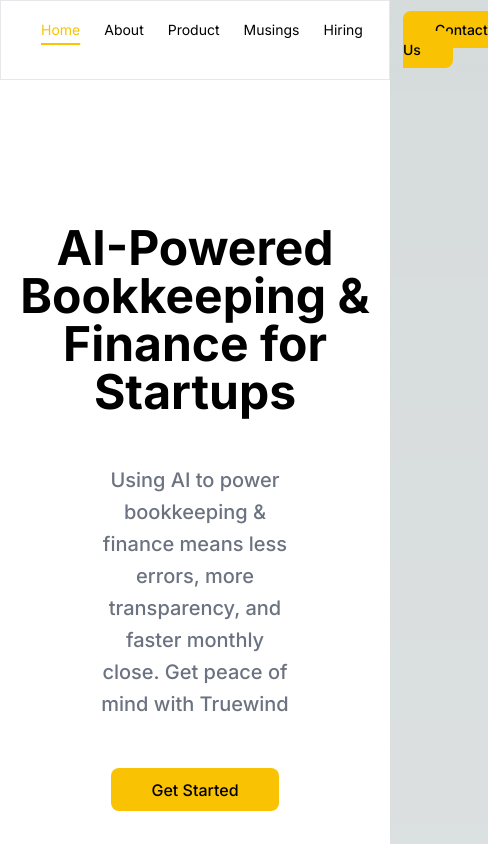
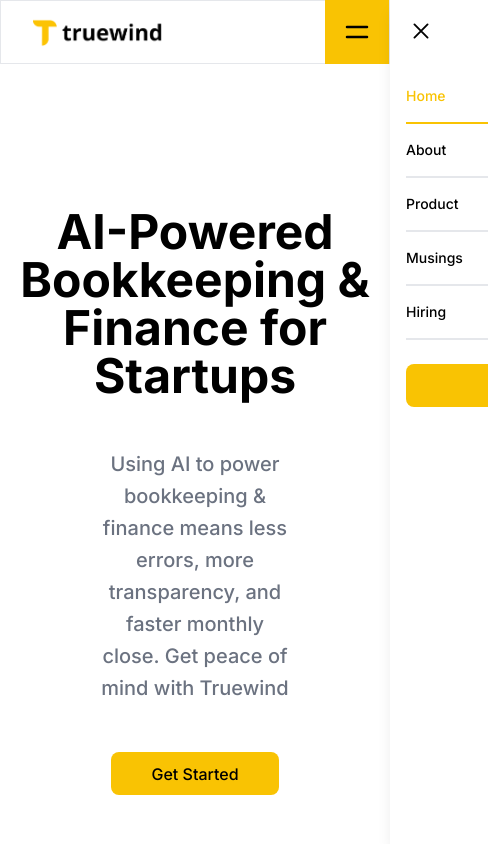
Before and after one commit to hqasmei/web-app-clones, a Next.js app: page /truewind in a window 390 px wide. Shown: the top 844 px of the page, 488 px wide, since content can reach past the window. Built offline with nearby package versions, Linux system fonts and the light colour scheme.

Commit message:
Updated nav to be responsive, still needs work. Updated responsivity to the footer and the smartbookings section.

```diff
--- a/src/components/slayerai/hero-section.tsx
+++ b/src/components/slayerai/hero-section.tsx
@@ -6,7 +6,7 @@
 import Phone2 from "@/public/slayerai/phone2.svg";
 import Customize from "@/public/slayerai/customize.svg";
 import Generate from "@/public/slayerai/generate.svg";
-import Prompt from "@public/slayerai/prompt.svg";
+import Prompt from "@/public/slayerai/prompt.svg";
 
 const items = [
   {
--- a/src/components/truewind/featured.tsx
+++ b/src/components/truewind/featured.tsx
@@ -27,7 +27,7 @@
           deserve. Get set up on Truewind in a few minutes and we’ll take care
           of the rest.
         </span>
-        <button className="rounded-lg bg-[#F9C303] px-10 py-3 text-lg font-semibold">
+        <button className="duration-400 rounded-lg bg-[#F9C303] px-10 py-3 text-lg font-semibold transition hover:scale-[.95]">
           Last time, let's get started 🙂
         </button>
       </div>
--- a/src/components/truewind/footer.tsx
+++ b/src/components/truewind/footer.tsx
@@ -16,7 +16,7 @@
   return (
     <footer className="bg-[#ECF0F2]">
       <div className="mx-auto px-10 md:max-w-7xl">
-        <div className="flex flex-row justify-between pb-24 pt-36">
+        <div className="flex flex-col space-y-12 md:space-y-0 md:flex-row md:justify-between pb-24 pt-36">
           <div>
             <Image src={Logo} alt="" width={130} height={130} />
           </div>
@@ -37,7 +37,7 @@
             ))}
           </div>
         </div>
-        <div className="flex flex-row justify-between pb-10 text-sm">
+        <div className="flex flex-col md:flex-row md:justify-between pb-10 text-sm items-start md:items-center space-y-6 md:space-y-0">
           <div className="flex flex-row items-center justify-center space-x-2">
             <Link href="" className="group">
               <div className="relative pb-2 pr-2">
--- a/src/components/truewind/header.tsx
+++ b/src/components/truewind/header.tsx
@@ -1,5 +1,5 @@
 "use client";
-import React from "react";
+import React, { useState } from "react";
 import Link from "next/link";
 import Image from "next/image";
 
@@ -7,17 +7,26 @@
 import { navItems } from "@/utils/constants";
 
 import { usePathname } from "next/navigation";
+import { TbMenu } from "react-icons/tb";
+import { IoCloseOutline } from "react-icons/io5";
 
 const Header = () => {
   const pathname = usePathname();
+  const [isOpen, setIsOpen] = useState(false);
+
+  const handleToggle = () => {
+    setIsOpen(!isOpen);
+  };
+
   return (
-    <header className="sticky top-0 z-50 flex h-20 items-center border bg-white text-black">
-      <div className="mx-auto flex w-full flex-row items-center justify-between px-10 md:max-w-7xl">
-        <div>
+    <>
+      <header className="sticky top-0 z-50 flex h-16 items-center border bg-white text-black md:h-20">
+        <div className="mx-auto flex w-full flex-row items-center justify-between md:max-w-7xl md:px-10">
+          <div className="px-8 md:px-0">
             <Image src={Logo} alt="" width={130} height={130} />
           </div>
 
-        <div className="flex flex-row space-x-10 text-sm">
+          <div className="hidden space-x-10 text-sm md:flex md:flex-row items-center">
             <div className="flex flex-row space-x-6">
               {navItems.map((item, idx) => (
                 <Link
@@ -34,17 +43,64 @@
               ))}
             </div>
 
-          <div>
             <Link
               href="/truewind"
-              className="rounded-lg bg-[#F9C303] px-8 py-[.6rem] font-medium"
+              className="duration-400 rounded-lg bg-[#F9C303] px-8 py-[.6rem] font-medium transition hover:scale-[.95]"
             >
               Contact Us
             </Link>
           </div>
+
+          <div
+            className="flex h-16 w-16 items-center justify-center bg-[#F9C303] md:hidden"
+            onClick={handleToggle}
+          >
+            <TbMenu size={30} />
           </div>
         </div>
       </header>
+
+      <div
+        className={`fixed inset-0 z-50 bg-white bg-opacity-100 shadow-lg transition-transform duration-500 ease-in-out ${
+          isOpen ? "translate-x-0" : "translate-x-full"
+        }`}
+      >
+        <div className="p-4">
+          <div onClick={handleToggle}>
+            <IoCloseOutline size={30} color="black" />
+          </div>
+          <div className="flex flex-col space-y-6 pt-10">
+            <div className="flex flex-col space-y-4">
+              {navItems.map((item, idx) => (
+                <>
+                  <Link
+                    key={idx}
+                    href={item.path}
+                    className={`text-sm font-medium ${
+                      pathname == item.path ? "text-[#F9C303]" : ""
+                    } `}
+                  >
+                    {item.name}
+                  </Link>
+                  <span
+                    className={`h-0.5 w-full  ${
+                      pathname == item.path ? "bg-[#F9C303]" : "bg-gray-200"
+                    } `}
+                  ></span>
+                </>
+              ))}
+            </div>
+
+            <Link
+              href="/truewind"
+              className="rounded-lg bg-[#F9C303] px-8 py-[.6rem] text-center font-medium"
+            >
+              Contact
+            </Link>
+          </div>
+        </div>
+      </div>
+    </>
   );
 };
 
--- a/src/components/truewind/hero-section.tsx
+++ b/src/components/truewind/hero-section.tsx
@@ -16,7 +16,7 @@
         </span>
         <Link
           href="/truewind"
-          className="rounded-lg bg-[#F9C303] px-10 py-[.6rem] font-medium"
+          className="rounded-lg bg-[#F9C303] px-10 py-[.6rem] font-medium hover:scale-[.95] transition duration-400"
         >
           Get Started
         </Link>
--- a/src/components/truewind/smart-bookkeeping.tsx
+++ b/src/components/truewind/smart-bookkeeping.tsx
@@ -17,7 +17,7 @@
           detailed financial models, built exclusively for startups
         </span>
       </div>
-      <div className="grid grid-cols-3 gap-8 px-4">
+      <div className="grid grid-cols-1 md:grid-cols-3 gap-8 px-4">
         {items.map((item, idx) => (
           <div
             key={idx}
```
Lines whose indentation alone changed are shown as unchanged.
